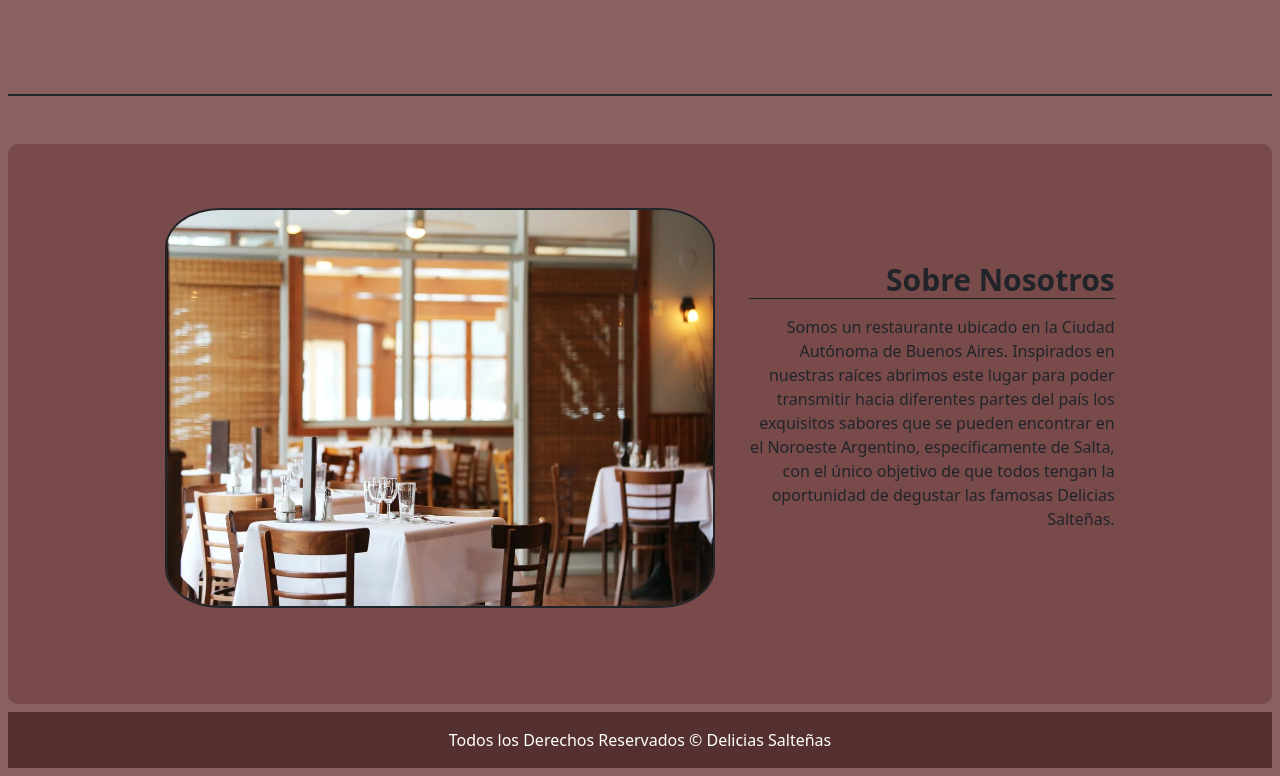
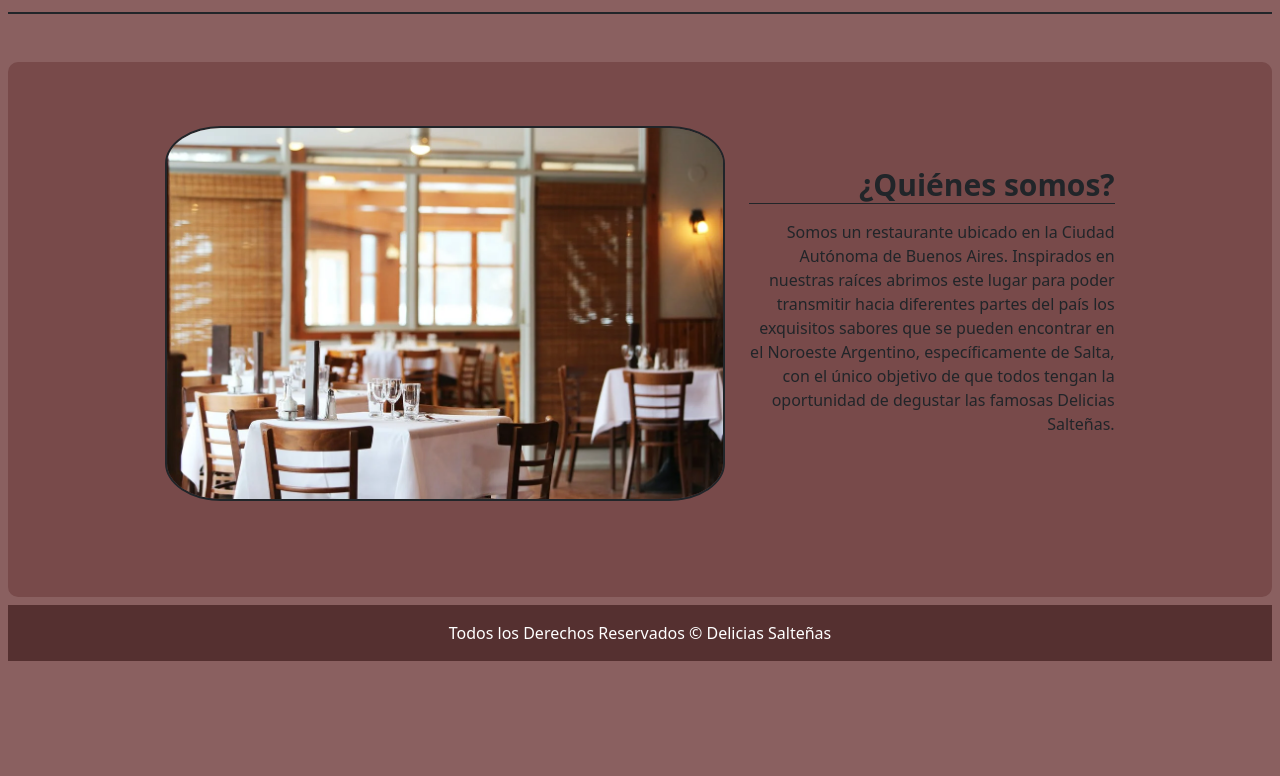
Before and after one commit to Agus-Heredia/2da-pre-entrega, a plain HTML site: page index.html in a window 1280 px wide. Shown: the part 771-1547 px from the top of the page. After the commit the page ends 1440 px from the top, so only its background shows below. Drawn offline with nearby package versions, Linux system fonts and the light colour scheme.

Commit message:
modificaciones secundarias

```diff
--- a/css/estilo.css
+++ b/css/estilo.css
@@ -97,7 +97,7 @@ footer {
 
 
 
-
+/* NAV */
 
 .navbar {
     background-color: rgb(85, 48, 48);
@@ -135,7 +135,7 @@ footer {
 
 
 
-
+/* BODY */
 .section1 h2 {
     font-size: 50px;
 
@@ -147,8 +147,9 @@ footer {
     font-style: italic;
 }
 .section1 img {
+    /*
     width: 700px;
-    height: 650px;
+    height: 650px;*/
     border: 2px solid;
     border-radius: 10%;
     cursor: pointer;
@@ -189,8 +190,9 @@ footer {
 
 
 .section2 img {
+    /*
     width: 550px;
-    height: 400px;
+    height: 400px; */
     border: 2px solid;
     border-radius: 10%;
     cursor: pointer;
@@ -213,7 +215,7 @@ footer {
 
 }
 
-
+/*
 @media (max-width: 576px){
     * {
         padding: 0;
@@ -230,6 +232,8 @@ footer {
         width: 400px !important;
         height: 300px !important;
     }
+
+
 }
 
 
@@ -273,3 +277,4 @@ footer {
         height: 350px !important;
     }
 }
+*/
--- a/index.html
+++ b/index.html
@@ -51,7 +51,7 @@
                 <p class="text-center">  Descubrí sabores regionales. Descubrí nuevos rumbos gastronónicos. Descubrinos.</p>
                 </div>
                 <div class="row">
-                    <a href="#" class="btn btn-dark text-uppercase text-center fw-bolder mb-3 col-lg-6 col-md-10 col-sm-12">Ver Menú</a>
+                    <a href="#" class="btn btn-dark text-uppercase text-center fw-bolder mb-3 col-sm-12 col-lg-6 col-md-6">Ver Menú</a>
                 </div>
             </div>
 
@@ -73,13 +73,13 @@
         <div class="row align-items-center justify-content-center">
 
 
-            <div class="col-sm-8 col-md-6 col-lg-6 order-2 order-md-1">
+            <div class="col col-md-6 col-lg-6 order-2 order-md-1">
                 <img src="imagenes/section2-rest.jpg" alt="Imagen Restaurante" class="img-fluid section2__img">
             </div>
 
 
-            <div class="col-sm-8 col-md-6 col-lg-4 order-1 order-md-2">
-                <h2 class="border-bottom border-dark text-end fw-bold section2__h2">Sobre Nosotros</h2>
+            <div class="col-sm-12 col-md-6 col-lg-4 order-1 order-md-2">
+                <h2 class="border-bottom border-dark text-end fw-bold section2__h2">¿Quiénes somos?</h2>
                 <p class="text-end py-2 section2__p">
                     Somos un restaurante ubicado en la Ciudad Autónoma de Buenos Aires. Inspirados en nuestras raíces abrimos este lugar para poder transmitir hacia diferentes partes del país los exquisitos sabores que se pueden encontrar en el Noroeste Argentino, específicamente de Salta, con el único objetivo de que todos tengan la oportunidad de degustar las famosas Delicias Salteñas.
 
```
